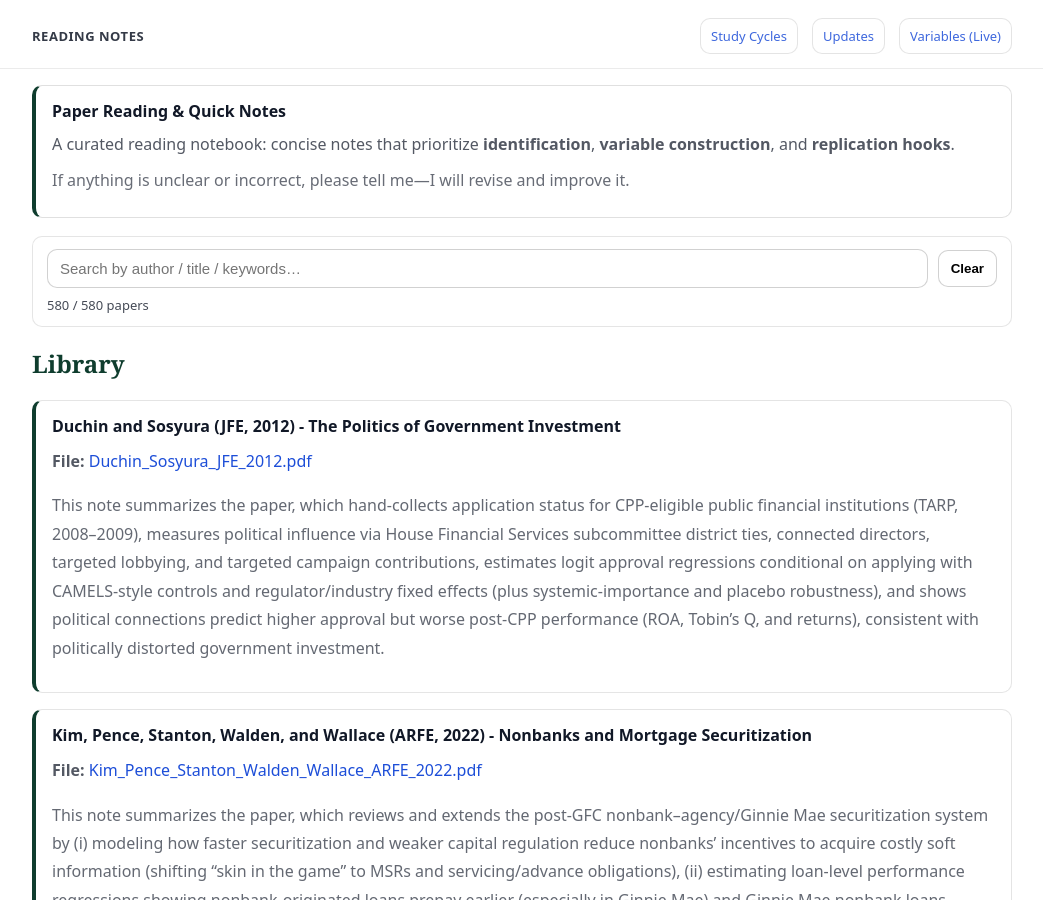
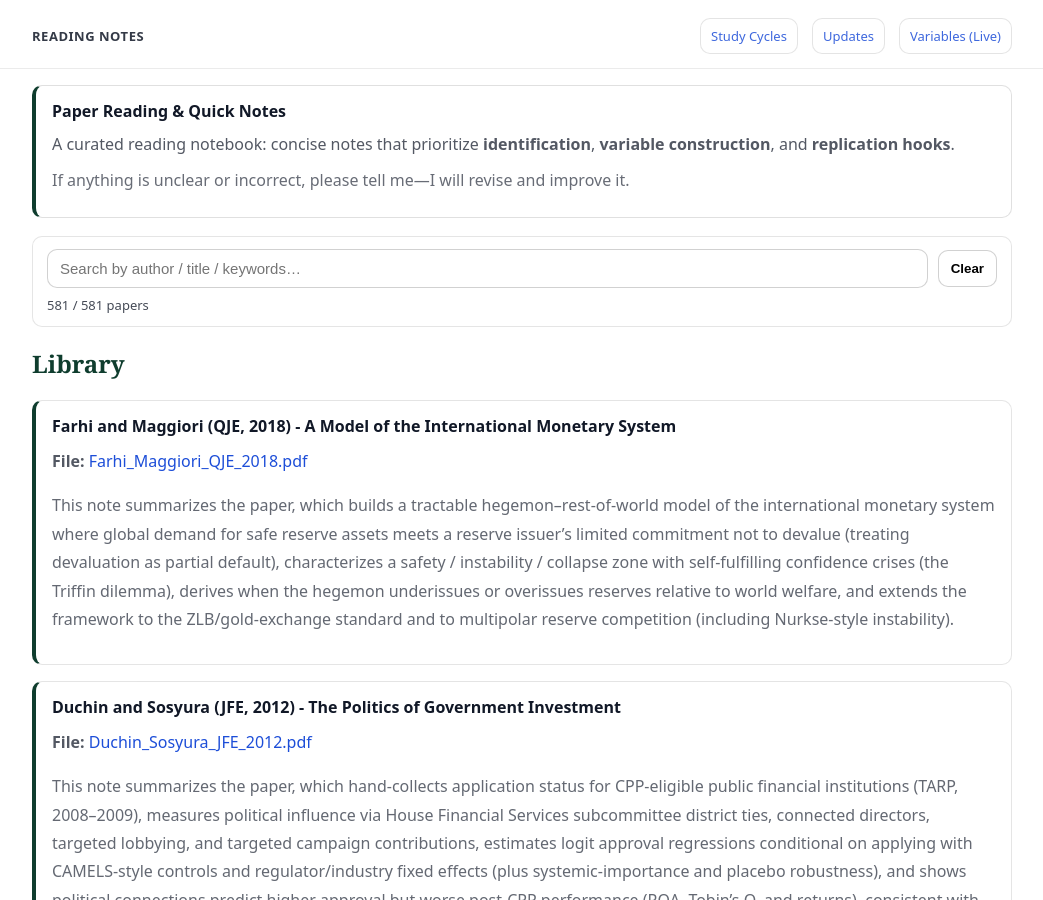
Before and after one commit to yaxinzn/study-archive, a Jekyll site: the page built from reading/index.md, in a window 1280 px wide and 900 px high. Shown: the whole window, without its empty margins (118-1161 px from the left). Built offline with Jekyll 4.4.1, drawn with Linux system fonts in a browser that asks for light colours.

Commit message:
Reading: add/update Farhi_Maggiori_QJE_2018.pdf

```diff
--- a/_data/reading.yml
+++ b/_data/reading.yml
@@ -1,3 +1,7 @@
+- title: "Farhi and Maggiori (QJE, 2018) - A Model of the International Monetary System"
+  file: "Farhi_Maggiori_QJE_2018.pdf"
+  desc: "This note summarizes the paper, which builds a tractable hegemon–rest-of-world model of the international monetary system where global demand for safe reserve assets meets a reserve issuer’s limited commitment not to devalue (treating devaluation as partial default), characterizes a safety / instability / collapse zone with self-fulfilling confidence crises (the Triffin dilemma), derives when the hegemon underissues or overissues reserves relative to world welfare, and extends the framework to the ZLB/gold-exchange standard and to multipolar reserve competition (including Nurkse-style instability)."
+
 - title: "Duchin and Sosyura (JFE, 2012) - The Politics of Government Investment"
   file: "Duchin_Sosyura_JFE_2012.pdf"
   desc: "This note summarizes the paper, which hand-collects application status for CPP-eligible public financial institutions (TARP, 2008–2009), measures political influence via House Financial Services subcommittee district ties, connected directors, targeted lobbying, and targeted campaign contributions, estimates logit approval regressions conditional on applying with CAMELS-style controls and regulator/industry fixed effects (plus systemic-importance and placebo robustness), and shows political connections predict higher approval but worse post-CPP performance (ROA, Tobin’s Q, and returns), consistent with politically distorted government investment."
```
Also changed, not shown: 1 other file.
